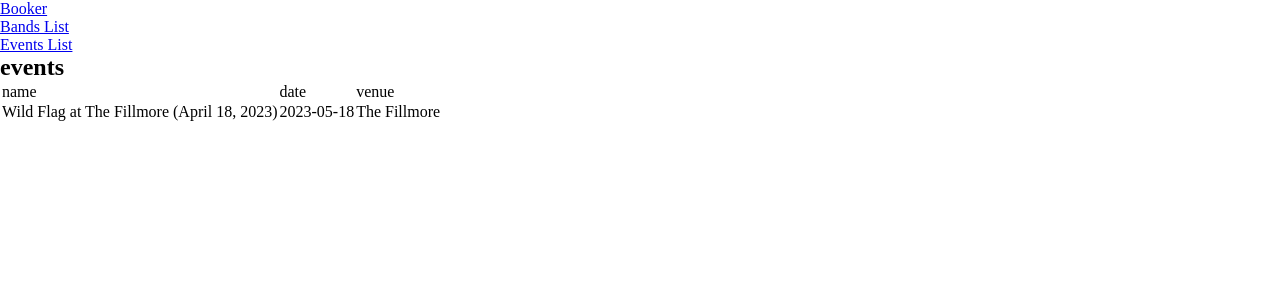
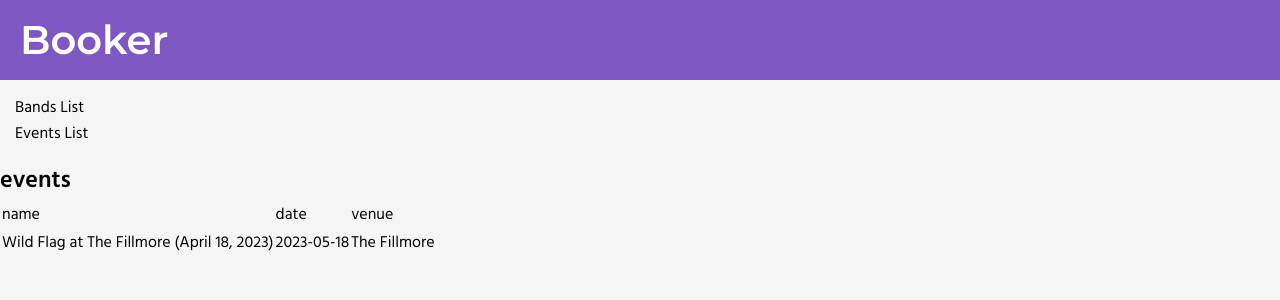
Before and after one commit to video-kid/booker-app, a Next.js app: page /events in a window 1280 px wide. Shown: the top 300 px of the page. Built offline with nearby package versions, Linux system fonts and the light colour scheme.

Commit message:
add basic apearience consts

```diff
--- /dev/null
+++ b/src/modules/Dashboard/Dashboard.module.css
@@ -0,0 +1,4 @@
+.page {
+  background-color: var(--background);
+  min-height: 100vh;
+}
--- a/src/modules/Dashboard/Dashboard.tsx
+++ b/src/modules/Dashboard/Dashboard.tsx
@@ -1,14 +1,15 @@
 import { ReactNode } from "react";
 import { Sidebar } from "./components/Sidebar/Sidebar";
 import Header from "./components/Header/Header";
+import styles from "./Dashboard.module.css";
 
 const Dashboard = ({ children }: { children: ReactNode }) => {
   return (
-    <>
+    <div className={styles.page}>
       <Header />
       <Sidebar />
       <main>{children}</main>
-    </>
+    </div>
   );
 };
 
--- /dev/null
+++ b/src/modules/Dashboard/components/Header/Header.module.css
@@ -0,0 +1,14 @@
+.header {
+  height: 8rem;
+  padding: 2rem;
+  background-color: var(--color-primary);
+}
+
+.logo {
+  text-decoration: none;
+  color: var(--white);
+  font-weight: 600;
+  font-size: 4rem;
+  line-height: 4rem;
+  font-family: var(--font-secondary);
+}
--- a/src/modules/Dashboard/components/Header/Header.tsx
+++ b/src/modules/Dashboard/components/Header/Header.tsx
@@ -1,8 +1,12 @@
 import Link from "next/link";
+import styles from "./Header.module.css";
+
 const Header = () => {
   return (
-    <header>
-      <Link href="/">Booker</Link>
+    <header className={styles.header}>
+      <Link className={styles.logo} href="/">
+        Booker
+      </Link>
     </header>
   );
 };
--- /dev/null
+++ b/src/modules/Dashboard/components/Sidebar/Sidebar.module.css
@@ -0,0 +1,11 @@
+.sidebar {
+  padding: 1.5rem;
+}
+
+.menu {
+  list-style: none;
+}
+.menuElement {
+  text-decoration: none;
+  color: unset;
+}
--- a/src/modules/Dashboard/components/Sidebar/Sidebar.tsx
+++ b/src/modules/Dashboard/components/Sidebar/Sidebar.tsx
@@ -1,15 +1,20 @@
 import Link from "next/link";
+import styles from "./Sidebar.module.css";
 
 export const Sidebar = () => {
   return (
-    <aside>
+    <aside className={styles.sidebar}>
       <nav>
-        <ul>
+        <ul className={styles.menu}>
           <li>
-            <Link href="/bands">Bands List</Link>
+            <Link className={styles.menuElement} href="/bands">
+              Bands List
+            </Link>
           </li>
           <li>
-            <Link href="/events">Events List</Link>
+            <Link className={styles.menuElement} href="/events">
+              Events List
+            </Link>
           </li>
         </ul>
       </nav>
--- a/src/pages/_app.tsx
+++ b/src/pages/_app.tsx
@@ -1,11 +1,31 @@
 import { Dashboard } from "@/modules/Dashboard/Dashboard";
+import { color, palette } from "@/styles/colors";
+import { fontPrimary, fontSecondary } from "@/styles/fonts";
 import "@/styles/globals.css";
 import type { AppProps } from "next/app";
 
-export default function App({ Component, pageProps }: AppProps) {
+const App = ({ Component, pageProps }: AppProps) => {
   return (
-    <Dashboard>
-      <Component {...pageProps} />
-    </Dashboard>
+    <>
+      <style jsx global>{`
+        :root {
+          --white: #ffffff;
+          --font-primary: ${fontPrimary.style.fontFamily};
+          --font-secondary: ${fontSecondary.style.fontFamily};
+          --background: ${color.background};
+          --text: ${color.text};
+          --success: ${color.severity.success};
+          --information: ${color.severity.information};
+          --danger: ${color.severity.error};
+          --warning: ${color.severity.warning};
+          --color-primary: ${color.primary};
+        }
+      `}</style>
+      <Dashboard>
+        <Component {...pageProps} />
+      </Dashboard>
+    </>
   );
-}
+};
+
+export default App;
--- /dev/null
+++ b/src/styles/colors.tsx
@@ -0,0 +1,40 @@
+export const palette = {
+  background: {
+    lightMode: "#F5F5F5",
+    darkMode: "#616161",
+  },
+  grey: {
+    "200": "#EEEEEE",
+    "400": "#BDBDBD",
+    "600": "#757575",
+    "800": "#424242",
+  },
+  primary: {
+    "200": "#B39DDB",
+    "400": "#7E57C2",
+    "600": "#5E35B1",
+    "800": "#4527A0",
+  },
+  secondary: {
+    "200": "#80CBC4",
+    "400": "#26A699",
+    "600": "#00897A",
+    "800": "#00695C",
+  },
+  yellow: "#E5DB65",
+  blue: "#5765C2",
+  red: "#C6525B",
+  green: "#4DB677",
+};
+
+export const color = {
+  background: palette.background.lightMode,
+  text: palette.grey["800"],
+  primary: palette.primary["400"],
+  severity: {
+    success: palette.green,
+    warning: palette.yellow,
+    error: palette.red,
+    information: palette.blue,
+  },
+};
--- /dev/null
+++ b/src/styles/fonts.tsx
@@ -0,0 +1,13 @@
+import { Montserrat, Hind } from "next/font/google";
+
+export const fontPrimary = Hind({
+  subsets: ["latin"],
+  display: "swap",
+  weight: ["400", "600"],
+});
+
+export const fontSecondary = Montserrat({
+  subsets: ["latin"],
+  display: "swap",
+  weight: ["200", "400", "600", "800"],
+});
--- a/src/styles/globals.css
+++ b/src/styles/globals.css
@@ -1,16 +1,3 @@
-:root {
-  --max-width: 1100px;
-  --font: ui-monospace, Menlo, Monaco, "Cascadia Mono", "Segoe UI Mono",
-    "Roboto Mono", "Oxygen Mono", "Ubuntu Monospace", "Source Code Pro",
-    "Fira Mono", "Droid Sans Mono", "Courier New", monospace;
-}
-
-@media (prefers-color-scheme: dark) {
-  :root {
-    --black: 255, 255, 255;
-  }
-}
-
 * {
   box-sizing: border-box;
   padding: 0;
@@ -23,12 +10,11 @@ body {
   overflow-x: hidden;
 }
 
-body {
-  color: rgb(var(--black));
+html {
+  font-size: 10px;
 }
 
-@media (prefers-color-scheme: dark) {
-  html {
-    color-scheme: dark;
-  }
+body {
+  font-family: var(--font-primary);
+  font-size: 1.6rem;
 }
```
Also changed, not shown: src/styles/spacing.tsx (added, +16 -0 lines).
